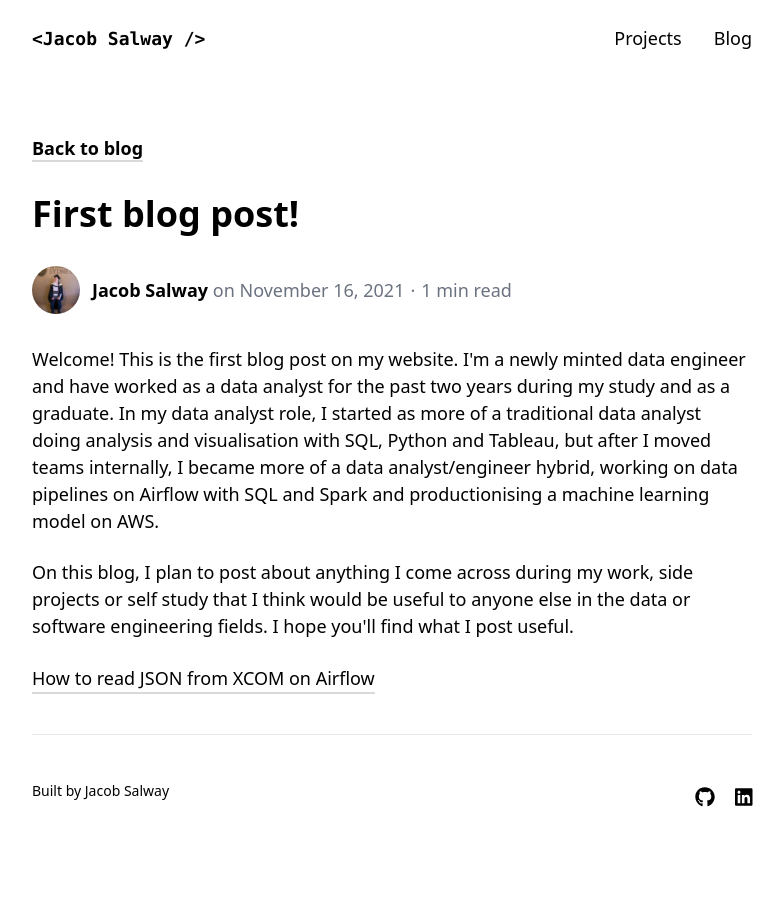
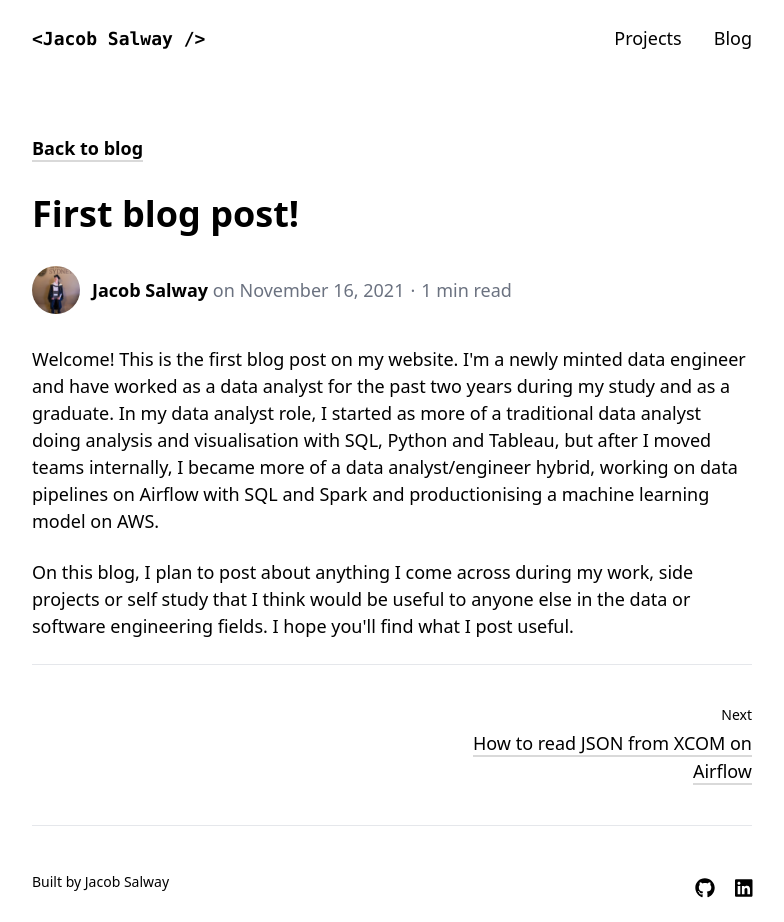
Before and after one commit to jacobsalway/jacobsalway.com, a Next.js app: page /blog/first-post in a window 1280 px wide. Shown: the whole page, without its empty margins (248-1032 px from the left). Before the commit the page ends 831 px from the top, so only its background shows below. Built offline with nearby package versions, Linux system fonts and the light colour scheme.

Commit message:
Complete next/prev posts

```diff
--- a/src/components/Blog/PostFooter.tsx
+++ b/src/components/Blog/PostFooter.tsx
@@ -1,28 +1,39 @@
 import Link from 'next/link'
 import React from 'react'
 
+// Nulls rather than undefined because of serialisability
 type Props = {
-    prevPost?: { title: string; id: string }
-    nextPost?: { title: string; id: string }
+    prevPost: { title: string; id: string } | null
+    nextPost: { title: string; id: string } | null
 }
 
 const PostFooter: React.FC<Props> = ({ prevPost, nextPost }) => {
     return (
-        <div className="flex flex-row justify-between">
-            {prevPost && <Button title={prevPost.title} id={prevPost.id} />}
-            {nextPost && <Button title={nextPost.title} id={nextPost.id} />}
+        <div className="border-t pt-10">
+            <div className="flex flex-col sm:flex-row sm:justify-between">
+                <div className="w-full sm:w-2/5">
+                    {prevPost && (
+                        <div>
+                            <div className="mb-1 text-sm">Previous</div>
+                            <Link href={`/blog/${prevPost.id}`}>
+                                <a>{prevPost.title}</a>
+                            </Link>
+                        </div>
+                    )}
+                </div>
+                <div className="w-full sm:w-2/5 sm:text-right">
+                    {nextPost && (
+                        <div className={prevPost ? 'mt-4 sm:mt-0' : ''}>
+                            <div className="mb-1 text-sm">Next</div>
+                            <Link href={`/blog/${nextPost.id}`}>
+                                <a>{nextPost.title}</a>
+                            </Link>
+                        </div>
+                    )}
+                </div>
+            </div>
         </div>
     )
 }
 
-const Button: React.FC<{ title: string; id: string }> = ({ title, id }) => {
-    return (
-        <Link href={`/blog/${id}`}>
-            <a>
-                <div>{title}</div>
-            </a>
-        </Link>
-    )
-}
-
 export default PostFooter
--- a/src/components/Layout/index.tsx
+++ b/src/components/Layout/index.tsx
@@ -6,12 +6,14 @@ import Nav from './Nav'
 type Props = {
     title?: string
     footer?: boolean
+    customFooter?: React.ReactNode
 }
 
 const Layout: React.FC<PropsWithChildren<Props>> = ({
     children,
     title,
     footer,
+    customFooter,
 }) => {
     return (
         <div className="app mx-auto flex min-h-screen max-w-screen-md flex-col p-6 text-lg">
@@ -22,7 +24,7 @@ const Layout: React.FC<PropsWithChildren<Props>> = ({
             </Head>
             <Nav />
             <div className="mt-20 flex-grow">{children}</div>
-            {footer && <Footer />}
+            {footer && (customFooter ? customFooter : <Footer />)}
         </div>
     )
 }
--- a/src/lib/posts.ts
+++ b/src/lib/posts.ts
@@ -92,7 +92,7 @@ export const groupPostsByYear = <T extends Post>(
 }
 
 export const getAdjacentPosts = <T extends Post>(post: T) => {
-    const sortedPosts = sortPostsByDate(getPosts())
+    const sortedPosts = sortPostsByDate(getPosts(), false)
     const curr = sortedPosts.findIndex((p) => p.id == post.id)
     const [prev, next] = [curr - 1, curr + 1]
 
--- a/src/pages/blog/[id].tsx
+++ b/src/pages/blog/[id].tsx
@@ -2,6 +2,7 @@ import CodeFormatter from '@components/Blog/CodeFormatter'
 import PostFooter from '@components/Blog/PostFooter'
 import PostMetaView from '@components/Blog/PostMetaView'
 import Layout from '@components/Layout'
+import Footer from '@components/Layout/Footer'
 import Page from '@components/Page'
 import { getAdjacentPosts, getFullPost, getPostIds } from '@lib/posts'
 import styles from '@styles/Blog.module.sass'
@@ -46,7 +47,16 @@ const BlogPost: NextPage<Props> = ({ post, prevPost, nextPost }) => {
     const { title, date, tags, content } = post
 
     return (
-        <Layout title={post.title} footer={true}>
+        <Layout
+            title={post.title}
+            footer={true}
+            customFooter={
+                <>
+                    <PostFooter prevPost={prevPost} nextPost={nextPost} />
+                    <Footer />
+                </>
+            }
+        >
             <Page
                 topLink={{ name: 'blog', link: '/blog' }}
                 article={true}
@@ -65,10 +75,6 @@ const BlogPost: NextPage<Props> = ({ post, prevPost, nextPost }) => {
                 >
                     {content}
                 </ReactMarkdown>
-                <PostFooter
-                    prevPost={prevPost || undefined}
-                    nextPost={nextPost || undefined}
-                />
             </Page>
         </Layout>
     )
```
